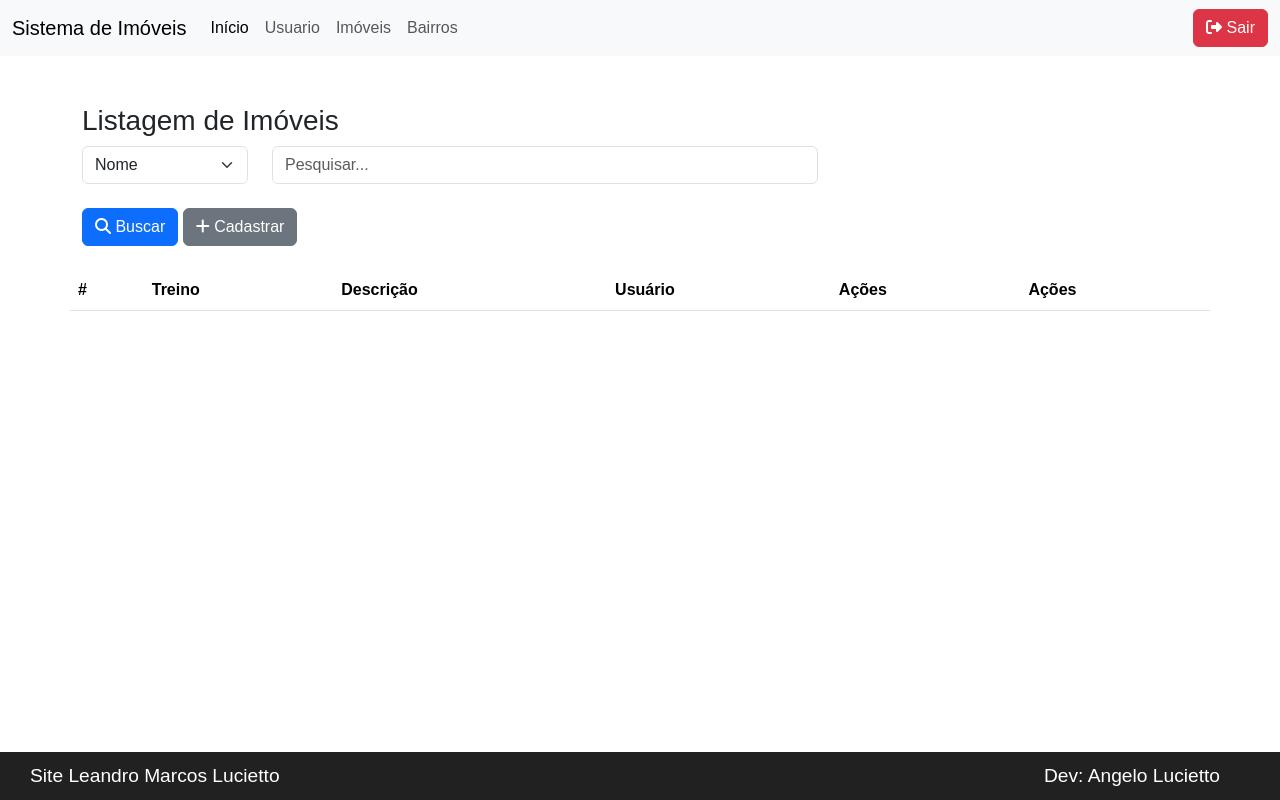
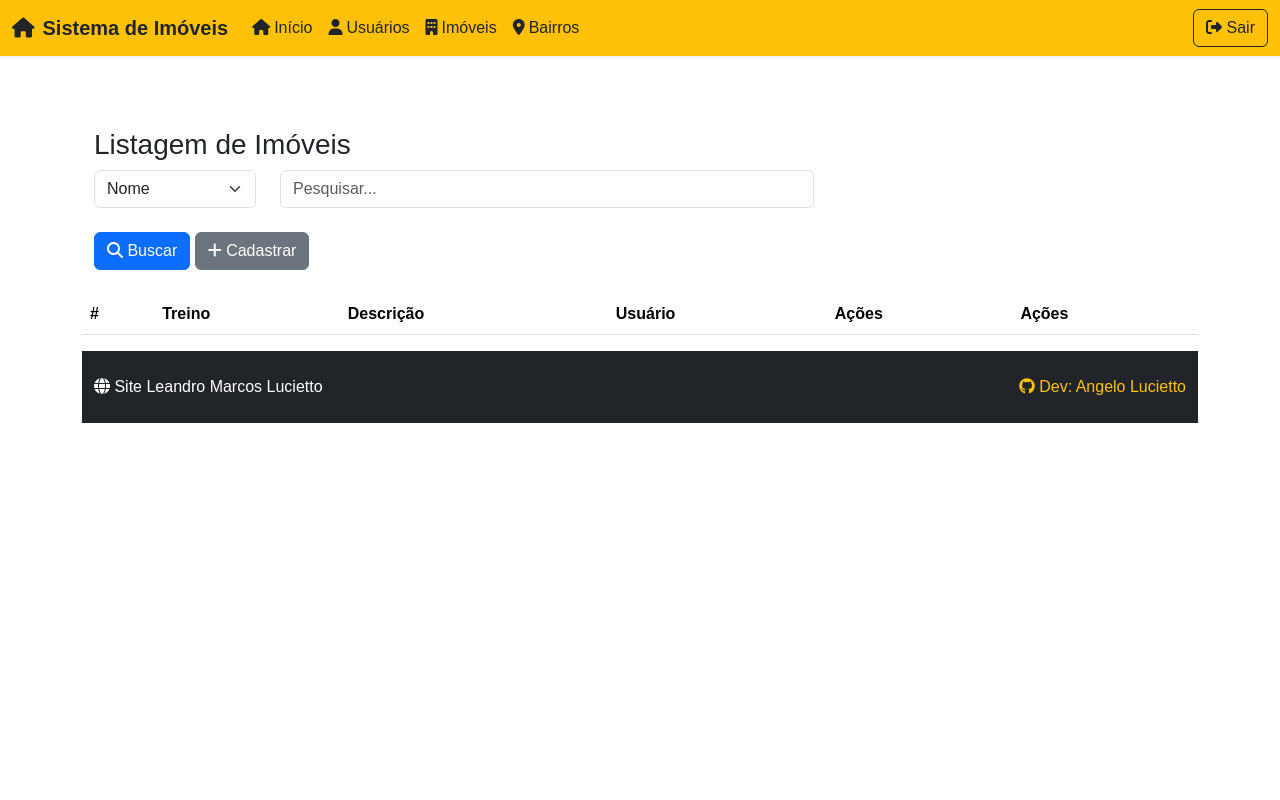
Before and after one commit to Orelha-Gamerr/sitecorretor, a PHP site: page /php/admin/imovel/ImovelList.php in a window 1280 px wide. Run offline with PHP 8.4, Linux system fonts and the light colour scheme; data that the repository does not hold is empty.

Commit message:
Refactor header, footer, and index structure; enhance styling and add map functionality

```diff
--- a/site/admin/index.php
+++ b/site/admin/index.php
@@ -35,7 +35,7 @@ session_start();
     <main>
     <div class="container py-5">
         <div class="card shadow-sm">
-            <div class="card-header bg-warning text-white py-3">
+            <div class="card-header text-white py-3" style="background-color: rgb(233, 151, 0);">
                 <h2 class="mb-0"><i class="fas fa-tachometer-alt me-2"></i>Painel de Administração</h2>
             </div>
 
@@ -92,5 +92,4 @@ session_start();
 
     <script src="https://cdn.jsdelivr.net/npm/bootstrap@5.3.6/dist/js/bootstrap.bundle.min.js"
         integrity="sha384-4Q6Gf2aSP4eDXB8Miphtr37CMZZQ5oXLH2yaXMJ2w8e2ZtHTl7GptT4jmndRuHDT" crossorigin="anonymous"></script>
-</body>
 </html>
--- a/site/footer.php
+++ b/site/footer.php
@@ -4,12 +4,15 @@ if (!isset($base)) {
 }
 ?>
 
+
+
+    <footer class="bg-dark text-white py-4 mt-auto">
+        <div class="container d-flex justify-content-between align-items-center flex-wrap">
+            <span><i class="fa-solid fa-globe"></i> Site Leandro Marcos Lucietto</span>
+            <a href="https://github.com/Orelha-Gamerr" class="text-warning text-decoration-none">
+                <i class="fa-brands fa-github"></i> Dev: Angelo Lucietto
+            </a>
         </div>
-    </div>
-</main>
-    <footer class="rodape">
-        <span>Site Leandro Marcos Lucietto</span>
-        <a href="https://github.com/Orelha-Gamerr" class="rodape">Dev: Angelo Lucietto</a>
     </footer>
 
     <!-- Bootstrap JS -->
--- a/site/header.php
+++ b/site/header.php
@@ -4,15 +4,15 @@ $base = "/sitecorretor/site/";
 
 <!DOCTYPE html>
 <html lang="pt">
-
 <head>
   <meta charset="UTF-8">
   <meta name="viewport" content="width=device-width, initial-scale=1.0">
-        <link href="https://cdn.jsdelivr.net/npm/bootstrap@5.3.6/dist/css/bootstrap.min.css" rel="stylesheet"
-            integrity="sha384-4Q6Gf2aSP4eDXB8Miphtr37CMZZQ5oXLH2yaXMJ2w8e2ZtHTl7GptT4jmndRuHDT" crossorigin="anonymous">
-        <link rel="stylesheet" href="https://cdnjs.cloudflare.com/ajax/libs/font-awesome/6.7.2/css/all.min.css" integrity="sha512-Evv84Mr4kqVGRNSgIGL/F/aIDqQb7xQ2vcrdIwxfjThSH8CSR7PBEakCr51Ck+w+/U6swU2Im1vVX0SVk9ABhg==" crossorigin="anonymous" referrerpolicy="no-referrer" />
-        <title>Formulario de Usuário</title>
-    <title>Leandro Lucietto Corretor</title>
+
+  <!-- Bootstrap -->
+  <link href="https://cdn.jsdelivr.net/npm/bootstrap@5.3.6/dist/css/bootstrap.min.css" rel="stylesheet" crossorigin="anonymous">
+
+  <!-- Font Awesome -->
+  <link rel="stylesheet" href="https://cdnjs.cloudflare.com/ajax/libs/font-awesome/6.7.2/css/all.min.css" crossorigin="anonymous" />
 
   <!-- Estilo principal -->
   <link rel="stylesheet" href="<?= $base ?>config/style.css">
@@ -23,33 +23,38 @@ $base = "/sitecorretor/site/";
   <!-- Favicon -->
   <link rel="shortcut icon" href="<?= $base ?>imagens/ico/android-chrome-192x192.png" type="image/x-icon">
 
-
+  <title>Leandro Lucietto Corretor</title>
 </head>
 <body>
- <nav class="navbar navbar-expand-lg bg-body-tertiary">
+
+<!-- Navbar moderna -->
+<nav class="navbar navbar-expand-lg navbar-dark bg-warning shadow-sm">
   <div class="container-fluid">
-    <a class="navbar-brand">Sistema de Imóveis</a>
-    <button class="navbar-toggler" type="button" data-bs-toggle="collapse" data-bs-target="#navbarNav" aria-controls="navbarNav" aria-expanded="false" aria-label="Toggle navigation">
-      <span class="navbar-toggler-icon"></span>
+    <a class="navbar-brand fw-bold text-dark" href="#"><i class="fas fa-home me-2"></i>Sistema de Imóveis</a>
+
+    <button class="navbar-toggler" type="button" data-bs-toggle="collapse" data-bs-target="#navbarNav"
+      aria-controls="navbarNav" aria-expanded="false" aria-label="Toggle navigation">
+      <span class="navbar-toggler-icon text-dark"></span>
     </button>
+
     <div class="collapse navbar-collapse" id="navbarNav">
-      <ul class="navbar-nav">
+      <ul class="navbar-nav me-auto mb-2 mb-lg-0">
         <li class="nav-item">
-          <a class="nav-link active" aria-current="page" href="../index.php">Início</a>
+          <a class="nav-link text-dark" href="../index.php"><i class="fas fa-home me-1"></i>Início</a>
         </li>
         <li class="nav-item">
-          <a class="nav-link" href="../usuario/UsuarioList.php">Usuario</a>
+          <a class="nav-link text-dark" href="../usuario/UsuarioList.php"><i class="fas fa-user me-1"></i>Usuários</a>
         </li>
         <li class="nav-item">
-          <a class="nav-link" href="../imovel/ImovelList.php">Imóveis</a>
+          <a class="nav-link text-dark" href="../imovel/ImovelList.php"><i class="fas fa-building me-1"></i>Imóveis</a>
         </li>
         <li class="nav-item">
-          <a class="nav-link" href="../bairro/BairroList.php">Bairros</a>
+          <a class="nav-link text-dark" href="../bairro/BairroList.php"><i class="fas fa-map-marker-alt me-1"></i>Bairros</a>
         </li>
       </ul>
+      <a href="../index.php?logout=true" class="btn btn-outline-dark"><i class="fas fa-sign-out-alt"></i> Sair</a>
     </div>
-    <a href="../index.php?logout=true" style="float: right;" class="btn btn-danger"><i class="fa-solid fa-right-from-bracket"></i> Sair</a>
   </div>
+</nav>
 
-</nav>
-<main>
+<main class="container my-4">
```
Also changed, not shown: site/config/style.css (+66 -0 lines), site/index.php (+41 -11 lines). Lines whose indentation alone changed are shown as unchanged.
